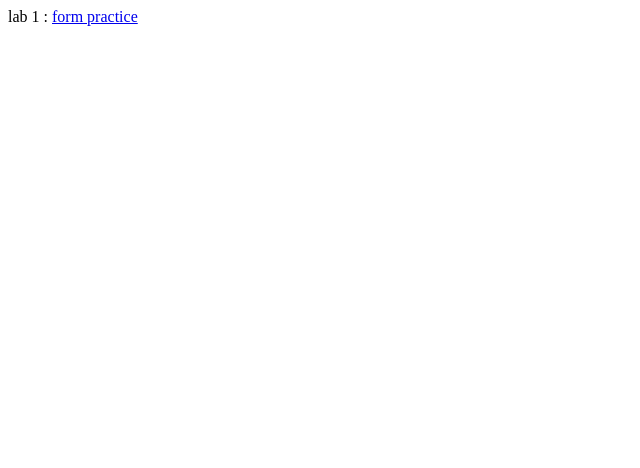
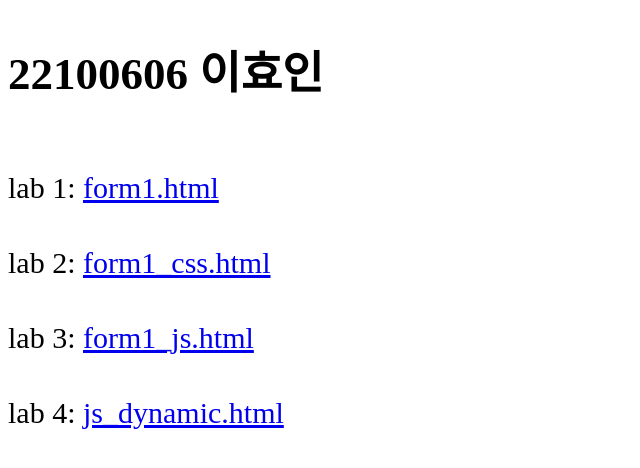
Before and after one commit to leeeshub/OSS_hw2_1, a plain HTML site: page index.html in a window 1280 px wide. Shown: the whole page, without its empty margins (0-640 px from the left). Drawn offline with Linux system fonts and the light colour scheme.

Commit message:
Update index.html

```diff
--- a/index.html
+++ b/index.html
@@ -1,11 +1,23 @@
 <!DOCTYPE html>
 <html lang="en">
-<head>
-  <meta charset="UTF-8">
-  <meta name="viewport" content="width=device-width, initial-scale=1.0">
-  <title>Document</title>
-</head>
-<body>
-  lab 1 : <a href="form.html">form practice</a>
-</body>
+  <head>
+    <meta charset="UTF-8" />
+    <meta name="viewport" content="width=device-width, initial-scale=1.0" />
+    <title>Document</title>
+    <style>
+      body {
+        font-size: 30px;
+        line-height: 250%;
+      }
+    </style>
+  </head>
+  <body>
+    <h2>22100606 이효인</h2>
+
+    lab 1: <a href="form1.html">form1.html</a> <br>
+    lab 2: <a href="form1_css.html">form1_css.html</a> <br>
+    lab 3: <a href="form1_js.html">form1_js.html</a> <br>
+    lab 4: <a href="js_dynamic.html">js_dynamic.html</a> <br>
+
+  </body>
 </html>
```
